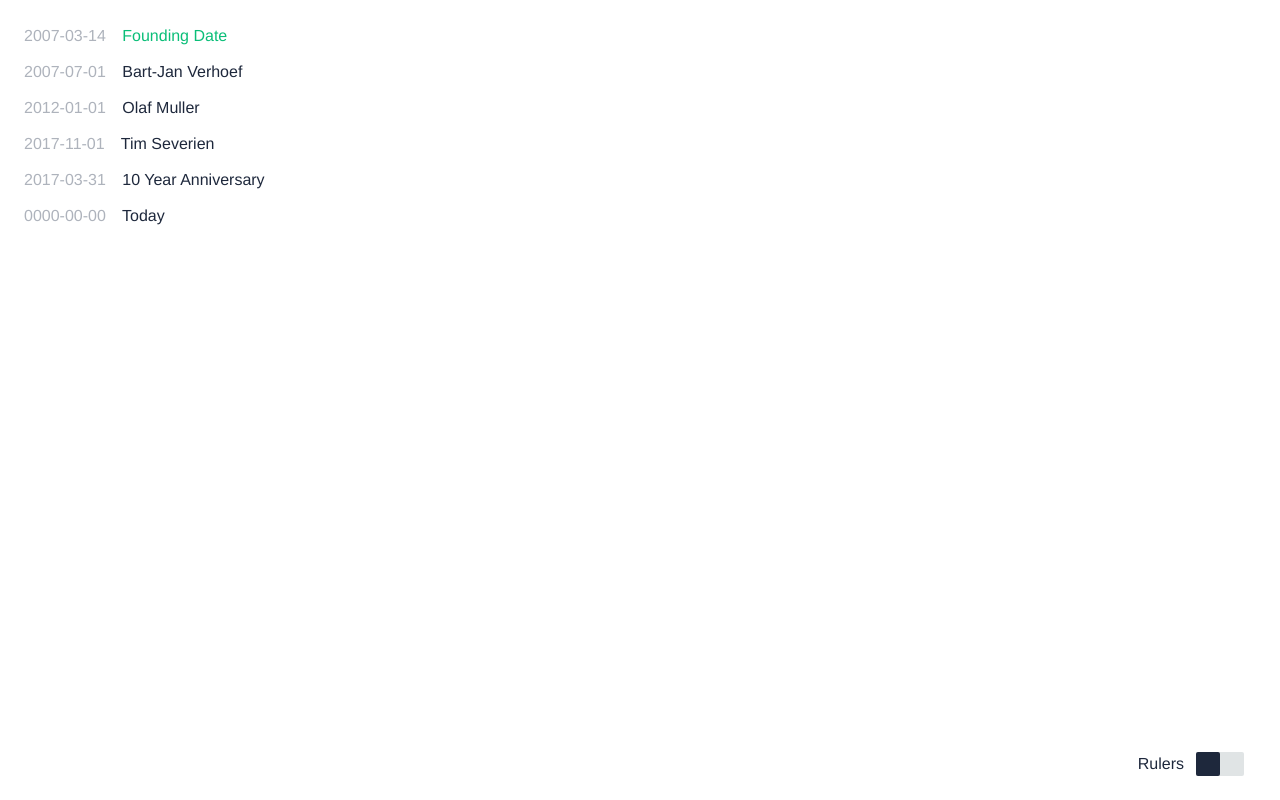
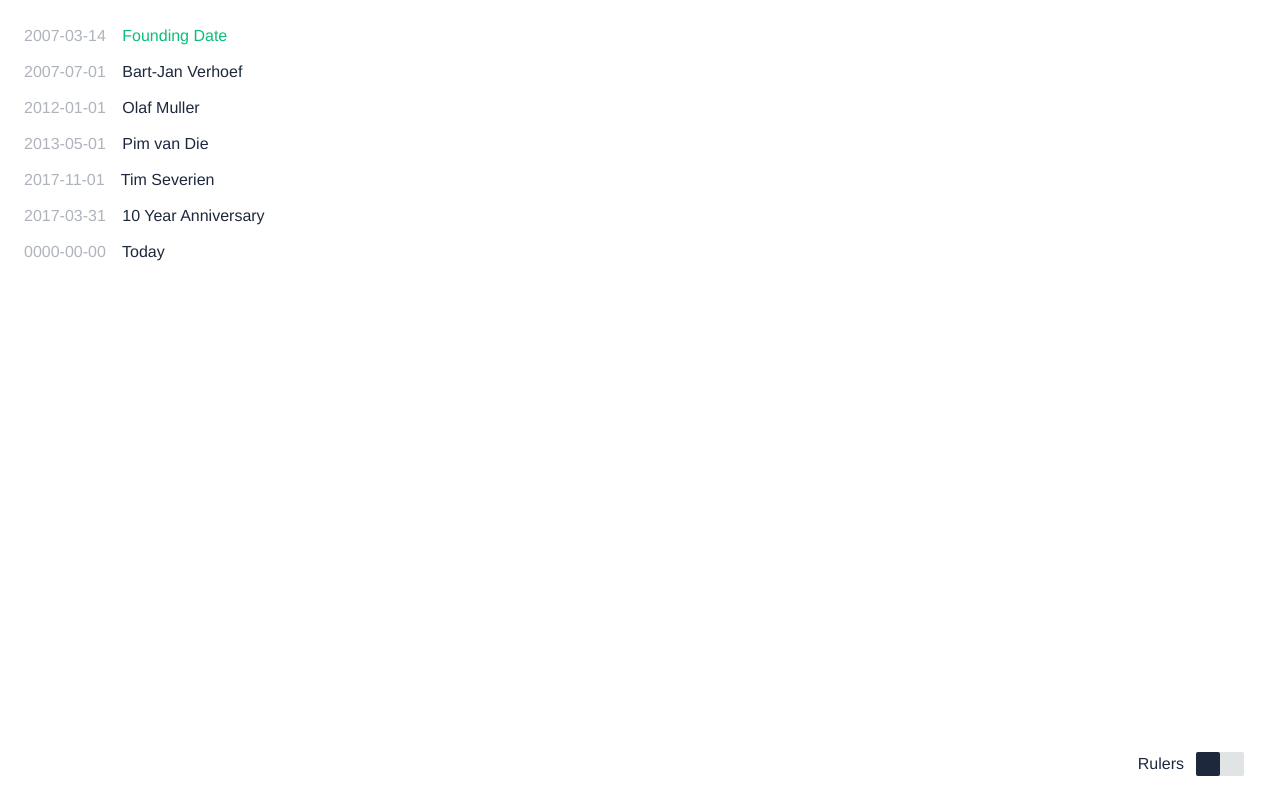
Before and after one commit to vicompany/vicademy-logo, a website: page src/templates/index.html in a window 1280 px wide. Drawn offline with Linux system fonts and the light colour scheme; files that its build step writes are made by us from their sources; files whose address does not match are found by name.

Commit message:
Add Pim van Die to presets

```diff
--- a/src/templates/index.html
+++ b/src/templates/index.html
@@ -33,6 +33,12 @@
                     <button class="anchor js-preset-button" data-date="2012-01-01" data-image="assets/images/backgrounds/2012-01-01.jpg">
                         <span class="navigation__date">2012-01-01</span>
                         Olaf Muller
+                    </button>
+                </li>
+                <li class="navigation__item">
+                    <button class="anchor js-preset-button" data-date="2013-05-01">
+                        <span class="navigation__date">2013-05-01</span>
+                        Pim van Die
                     </button>
                 </li>
                 <li class="navigation__item">
```
